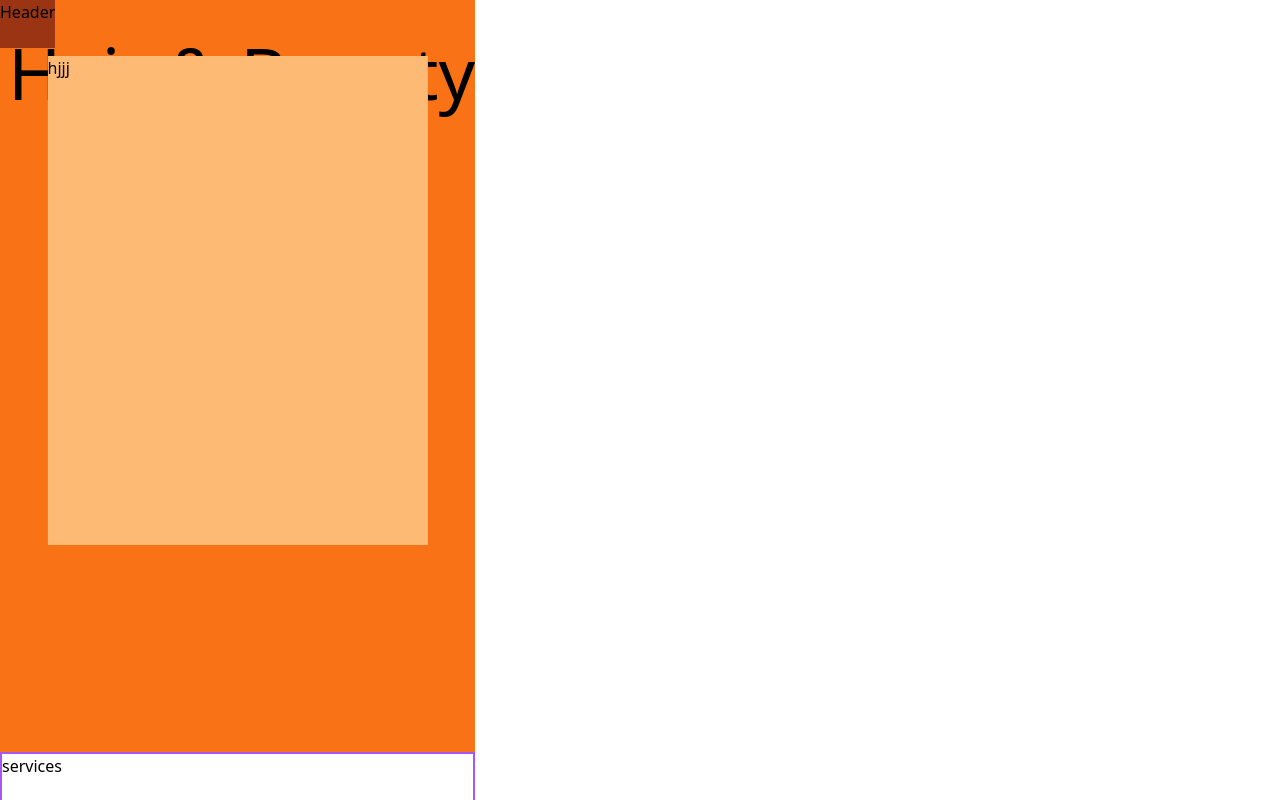
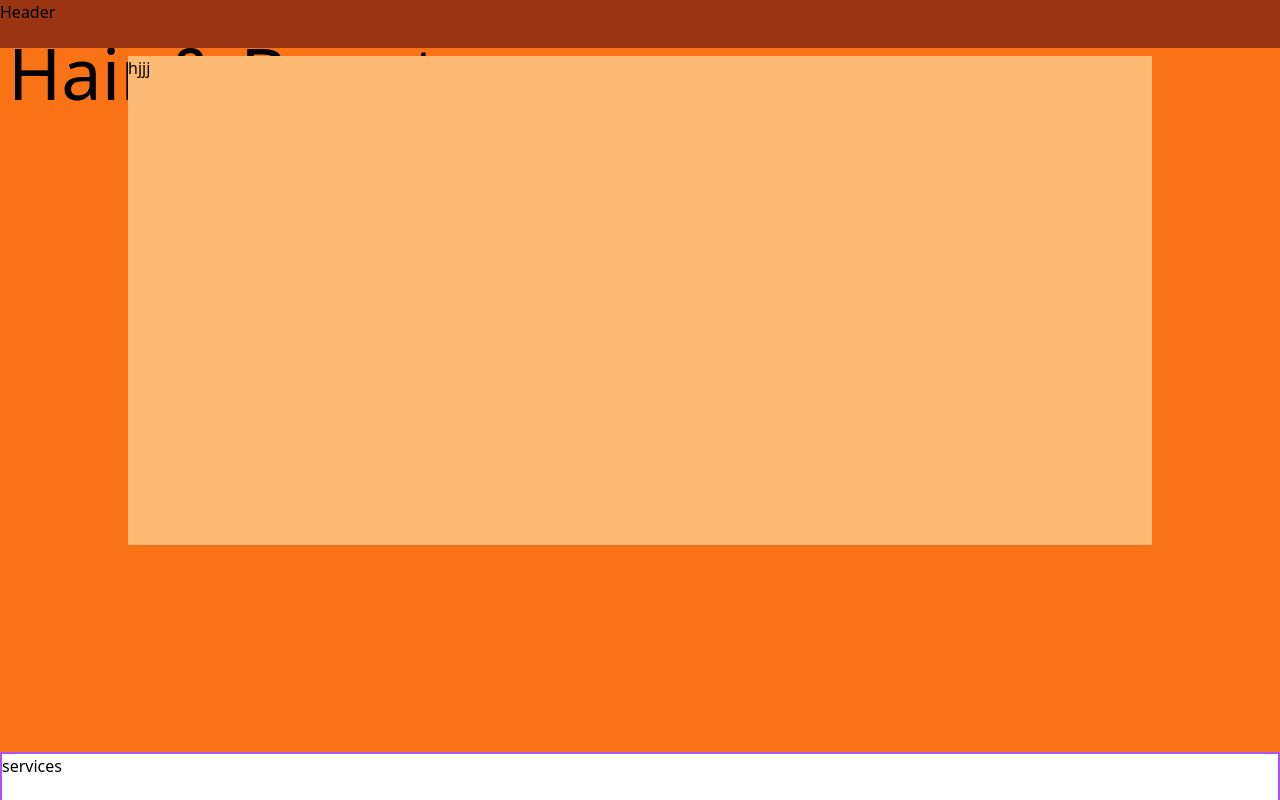
Before and after one commit to jordans-projects333/City, a Next.js app: page / in a window 1280 px wide. Shown: the top 800 px of the page. Built offline with nearby package versions, Linux system fonts and the light colour scheme.

Commit message:
fixed services overlay scroll top issue, added home image drag on body

```diff
--- a/app/components/Header.jsx
+++ b/app/components/Header.jsx
@@ -2,7 +2,7 @@ import React from 'react'
 
 const Header = () => {
   return (
-    <header className='fixed z-50 bg-orange-800 h-[6vh]'>Header</header>
+    <header className='fixed z-50 bg-orange-800 h-[6vh] w-full'>Header</header>
   )
 }
 
--- a/app/components/Home/Home.jsx
+++ b/app/components/Home/Home.jsx
@@ -1,27 +1,15 @@
 'use client'
 import { useRef } from "react"
 
-const Home = () => {
-  let imageWrapper = useRef(null)
-  let originalPosition = useRef(null)
-  let currentPosition = useRef(null)
+const Home = ({imageWrapper, originalPosition, currentPosition}) => {
   const swipeStart = (e) => {
     originalPosition.current = [e.touches[0].clientX, e.touches[0].clientY]
     currentPosition.current = [e.touches[0].clientX, e.touches[0].clientY]
   }
   const swipeMove = (e) => {
-    currentPosition.current = [e.touches[0].clientX, e.touches[0].clientY]
-    let distancey = (currentPosition.current[1] - originalPosition.current[1])
-    if(distancey < 0)distancey = distancey*2
-    // if(distancey >= -50 && distancey <= 50) imageWrapper.current.style.transform = `translateY(${distancey}px) translateX(-50%)`
-    if(distancey >= -50 && distancey <= 50){
-      requestAnimationFrame(() => {
-        imageWrapper.current.style.transform = `translateY(${distancey}px) translateX(-50%)`
-      })
-    }
+
   }
   const swipeEnd = () => {
-    imageWrapper.current.style.transform = `translateY(0px) translateX(-50%)`
     if(currentPosition.current[0] === originalPosition.current[0] && currentPosition.current[1] === originalPosition.current[1])return
     let lengthX = Math.abs(currentPosition.current[0] - originalPosition.current[0])
     let lengthY = Math.abs(currentPosition.current[1] - originalPosition.current[1])
--- a/app/components/Services/Services.jsx
+++ b/app/components/Services/Services.jsx
@@ -8,6 +8,7 @@ const Services = ({slider}) => {
         console.log(showcase.current)
         requestAnimationFrame(() => {
             showcase.current.style.left = 0
+            slider.current.style.transitionDuration = '800ms'
             slider.current.style.left = '-100%'
         })
     }
--- a/app/components/Services/Showcase.jsx
+++ b/app/components/Services/Showcase.jsx
@@ -4,6 +4,7 @@ const Showcase = ({showcase, slider}) => {
     const showcaseOut = () => {
         requestAnimationFrame(() => {
             showcase.current.style.left = '100%'
+            slider.current.style.transitionDuration = '200ms'
             slider.current.style.left = 0
         })
     }
--- a/app/page.js
+++ b/app/page.js
@@ -8,11 +8,32 @@ import { useRef } from "react"
 
 export default function App() {
   let slider = useRef(null)
+  let imageWrapper = useRef(null)
+  let originalPosition = useRef(null)
+  let currentPosition = useRef(null)
+  const elementsStart = (e) => {
+    console.log(originalPosition.current)
+    originalPosition.current = [e.touches[0].clientX, e.touches[0].clientY]
+    currentPosition.current = [e.touches[0].clientX, e.touches[0].clientY]
+  }
+  const elementsMove = (e) => {
+    currentPosition.current = [e.touches[0].clientX, e.touches[0].clientY]
+    let distancey = (currentPosition.current[1] - originalPosition.current[1])
+    if(distancey < 0)distancey = distancey*2
+    if(distancey >= -50 && distancey <= 50){
+      requestAnimationFrame(() => {
+        imageWrapper.current.style.transform = `translateY(${distancey}px) translateX(-50%)`
+      })
+    }
+  }
+  const elementsEnd = () => {
+    imageWrapper.current.style.transform = `translateY(0px) translateX(-50%)`
+  }
   return (
     <>
       <Header/>
-      <div ref={slider} className="duration-700 absolute top-0 left-0">
-        <Home/>
+      <div ref={slider} className="relative top-0 left-0 overflow-x-hidden" onTouchStart={(e) => elementsStart(e)} onTouchMove={(e) => elementsMove(e)} onTouchEnd={() => elementsEnd()}>
+        <Home imageWrapper={imageWrapper} originalPosition={originalPosition} currentPosition={currentPosition}/>
         <Services slider={slider}/>
         <Products/>
         <Footer/>
```
